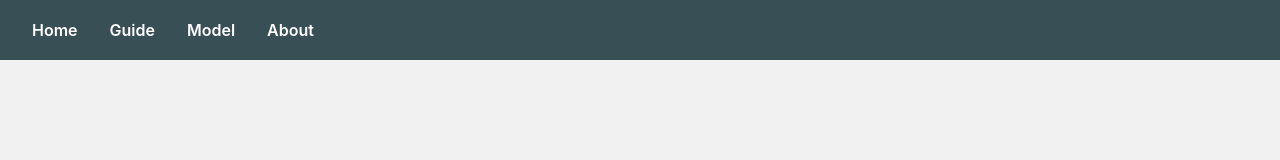
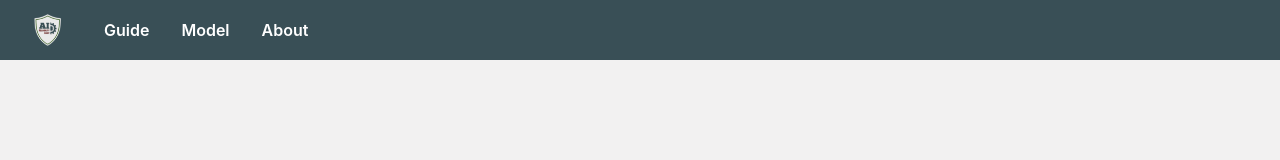
Before and after one commit to innovator-branchout/ai_eval, a SvelteKit app: page / in a window 1280 px wide. Shown: the top 160 px of the page. Built offline with nearby package versions, Linux system fonts and the light colour scheme.

Commit message:
Update layout and add logo

```diff
--- a/src/routes/+layout.svelte
+++ b/src/routes/+layout.svelte
@@ -1,6 +1,7 @@
 <script>
 	import '../app.css';
 	import favicon from '$lib/assets/favicon.svg';
+	import logo from '$lib/assets/logo.png';
 
 	let { children } = $props();
 </script>
@@ -10,10 +11,12 @@
 </svelte:head>
 
 <nav>
-	<a href="/">Home</a>
-	<a href="/guide">Guide</a>
-	<a href="/model">Model</a>
-	<a href="/about">About</a>
+	<a class="logo-link" href="/" aria-label="Home">
+		<img class="logo" src={logo} alt="AI Reliability Audit" />
+	</a>
+	<a class="nav-link" href="/guide">Guide</a>
+	<a class="nav-link" href="/model">Model</a>
+	<a class="nav-link" href="/about">About</a>
 
 </nav>
 
@@ -22,18 +25,37 @@
 <style>
 	nav {
 		display: flex;
+		align-items: center;
 		gap: 2rem;
-		padding: 1.25rem 2rem;
+		padding: 0 2rem;
 		background: var(--charcoal);
 	}
 
-	nav a {
+	.nav-link {
+		padding: 1.25rem 0;
 		color: white;
 		font-weight: 600;
 		text-decoration: none;
 	}
 
-	nav a:hover {
+	.nav-link:hover {
 		color: var(--seagrass);
 	}
+
+	.logo-link {
+		display: flex;
+		align-items: center;
+		margin-right: 0.5rem;
+		text-decoration: none;
+	}
+
+	.logo-link:hover {
+		opacity: 0.85;
+	}
+
+	.logo {
+		display: block;
+		height: 2rem;
+		width: auto;
+	}
 </style>
```
Also changed, not shown: src/lib/assets/logo.png (added).
